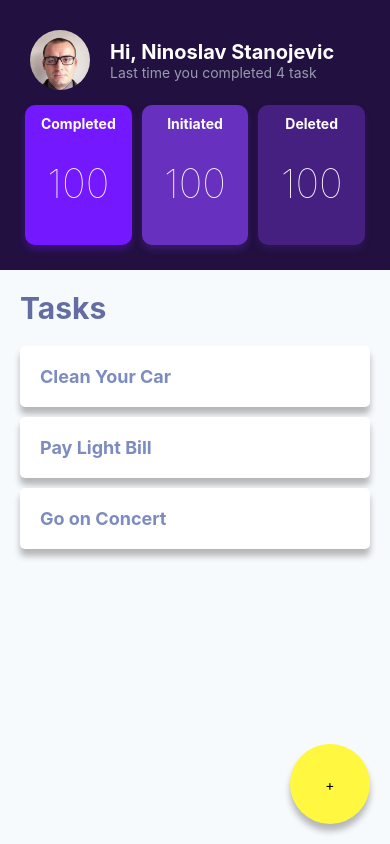
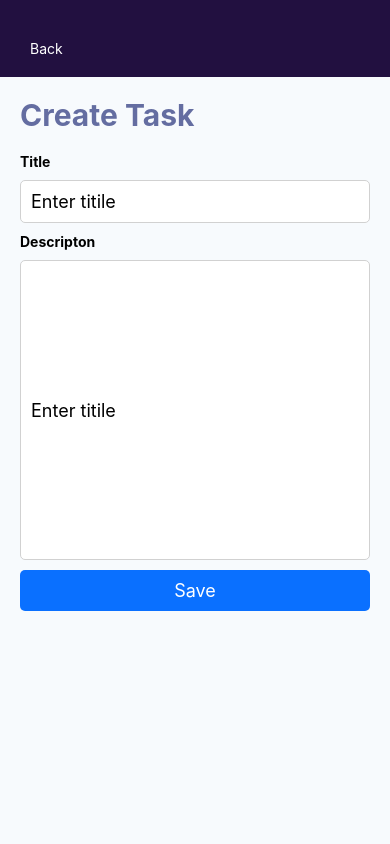
Before and after one commit to Noni2207/task-app, a React Native app: screen / in a window 390 px wide. Built offline with nearby package versions, Linux system fonts and the light colour scheme.

Commit message:
adding new component Create.js

```diff
--- a/App.js
+++ b/App.js
@@ -2,9 +2,10 @@ import { StatusBar } from 'expo-status-bar';
 import React, {useState} from 'react';
 import { StyleSheet, Text, View } from 'react-native';
 import Home from './src/pages/Home';
+import Create from './src/pages/Create';
 
 export default function App() {
-  const [currentRoute, setRoute] = useState('Home')
+  const [currentRoute, setRoute] = useState('Create')
   const styles = StyleSheet.create({
     container: {
       flex: 1,
@@ -16,7 +17,9 @@ export default function App() {
       case "Home":
         return <Home></Home>;
         break;
-
+      case "Create":
+        return <Create></Create>;
+        break;
       default:
         break;
     }
--- /dev/null
+++ b/src/pages/Create.js
@@ -0,0 +1,110 @@
+import React, {useState} from 'react';
+import { StyleSheet, Text, View, TouchableOpacity, StatusBar, TextInput} from 'react-native';
+import Task from '../components/Task';
+
+export default function App() {
+    const styles = StyleSheet.create({
+        home: {
+          flex: 1,
+          backgroundColor: '#F7FAFD',
+        },
+       top: {
+            backgroundColor: '#221040'
+        },
+        contanier: {
+            paddingRight: 20,
+            paddingLeft: 20,
+            paddingTop: 20,
+        },
+        menuContanier: {
+            alignItems: 'flex-start',
+            paddingTop: 10,
+            paddingBottom: 10
+
+        },
+        backBtn: {
+            color: 'white',
+            //borderWidth: 1,
+            borderColor: 'white',
+            borderRadius: 5,
+            padding: 10
+        },
+        sectionTitle: {
+            fontSize: 30,
+            color: "#646da1",
+            fontWeight: '700',
+            marginBottom: 20
+        },
+        label: {
+            fontWeight: '700',
+            marginBottom: 10,
+
+        },
+            textInput: {
+             backgroundColor: 'white',
+             fontSize: 18,
+             padding: 10,
+             marginBottom: 10,
+             borderColor: '#d1d1d1',
+             borderWidth: 1,
+             borderRadius: 5,
+        },
+        textArea: {
+            backgroundColor: 'white',
+            fontSize: 18,
+            padding: 10,
+            marginBottom: 10,
+            borderColor: '#d1d1d1',
+            borderWidth: 1,
+            borderRadius: 5,
+            height: 300,
+            textAlignVertical: 'top',
+        },
+        submitButton: {
+            backgroundColor: '#0a70ff',
+            padding: 10,
+            borderRadius: 5,
+            alignItems: 'center'
+        },
+        submitButtonText: {
+            color: 'white',
+            fontSize: 18
+        }
+
+      });
+  return (
+    <View style={styles.home}>
+        <StatusBar backgroundColor='#221040' barStyle='light-content'/>
+       <View style={styles.top}>
+         <View style={styles.contanier}>
+           <View style={styles.menuContanier}>
+              <Text style={styles.backBtn}>Back</Text>
+           </View>
+         </View>
+       </View>
+          <View style={styles.formContainer}>
+            <View style={styles.contanier}>
+            <Text style={styles.sectionTitle}>Create Task</Text>
+            <Text style={styles.label}>Title</Text>
+              <TextInput
+                style={styles.textInput}
+                placeholder="Enter titile"
+                //onChangeText={newText => setText(newText)}
+                //defaultValue={text}
+              />
+              <Text style={styles.label}>Descripton</Text>
+              <TextInput
+                style={styles.textArea}
+                placeholder="Enter titile"
+                //multiline={true}
+                //onChangeText={newText => setText(newText)}
+                //defaultValue={text}
+              />
+              <View style={styles.submitButton}>
+                  <Text style={styles.submitButtonText}>Save</Text>
+              </View>
+          </View>
+       </View>
+    </View>
+  );
+}
```
